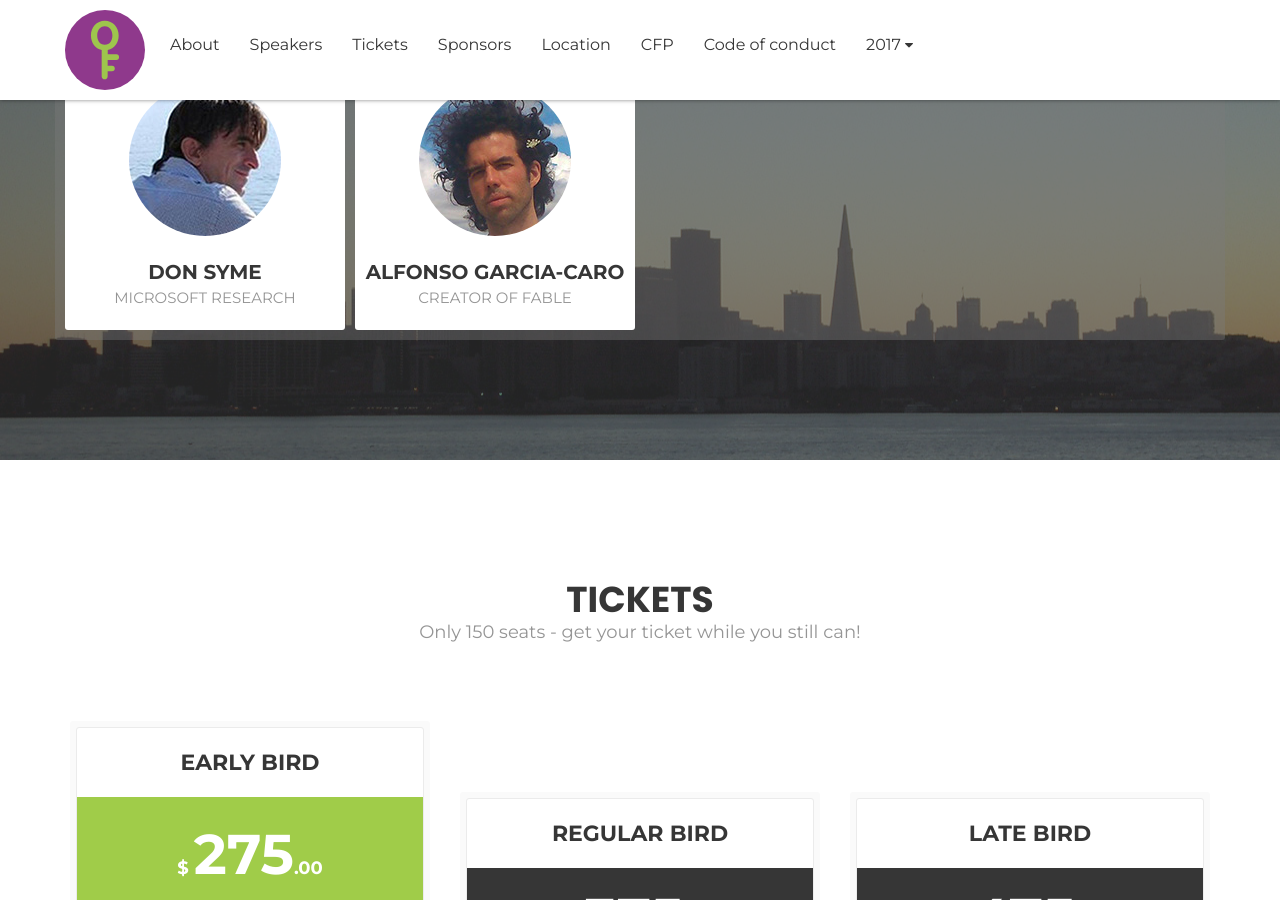
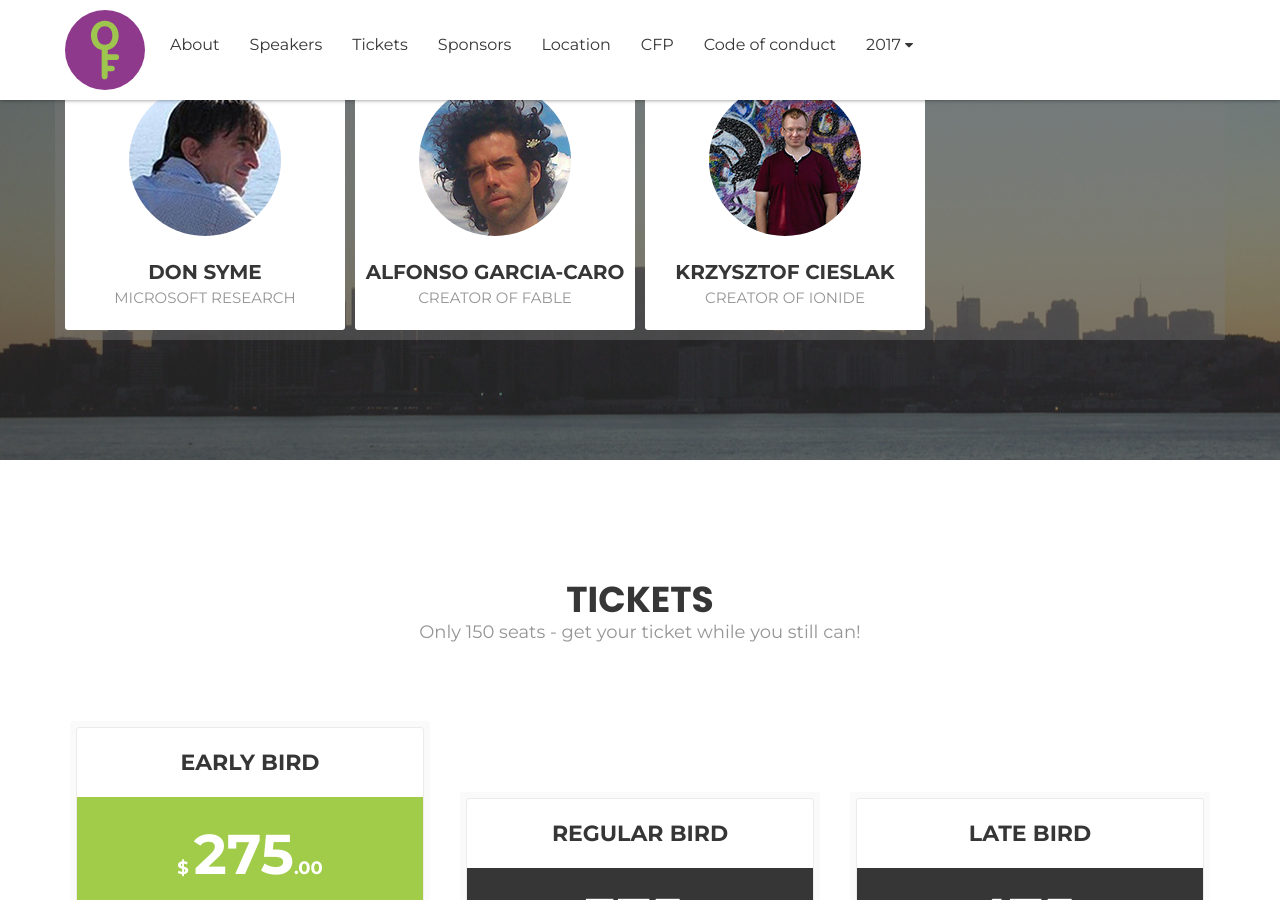
Before and after one commit to open-fsharp/open-fsharp.github.io, a Jekyll site: the page built from index.html, in a window 1280 px wide and 900 px high, scrolled down 1610 px. Built offline with Jekyll 4.4.1, drawn with Linux system fonts in a browser that asks for light colours; the list of posts is cut into pages by our own code; comment, search, counter and statistics services are not loaded.

Commit message:
add krzysztof cieslak to speakers

```diff
--- a/index.html
+++ b/index.html
@@ -142,7 +142,6 @@
 							</div>
 							<div class="speaker-social">
 								<ul class="social-media">
-									<!--<li><a href="#"><i class="fa fa-facebook"></i></a></li>-->
 									<li><a href="https://twitter.com/dsyme"><i class="fa fa-twitter"></i></a></li>
 									<li><a href="https://github.com/dsyme"><i class="fa fa-github"></i></a></li>
 									<li><a href="https://blogs.msdn.microsoft.com/dsyme/"><i class="fa fa-rss"></i></a></li>
@@ -164,9 +163,29 @@
 							</div>
 							<div class="speaker-social">
 								<ul class="social-media">
-									<!--<li><a href="#"><i class="fa fa-facebook"></i></a></li>-->
 									<li><a href="https://twitter.com/alfonsogcnunez"><i class="fa fa-twitter"></i></a></li>
 									<li><a href="https://github.com/alfonsogarciacaro"><i class="fa fa-github"></i></a></li>
+								</ul>
+							</div>
+						</div><!-- /.speaker-item -->
+					</div><!-- /.row -->
+				</div><!-- /.col-sm-6 col-md-3 -->
+
+				<div class="col-sm-6 col-md-3">
+					<div class="row">
+						<div class="speaker-item">
+							<div class="speaker-thumb">
+								<a href="#"><img src="{{ site.baseurl }}public/assets/speakers/2018/krzysztof-cieslak.jpg" alt="Chris Holt"></a>
+							</div><!-- /.speaker-thumb -->
+							<div class="speaker-content">
+								<a href="#" class="speaker-name">KRZYSZTOF CIESLAK</a>
+								<p class="designation">Creator of Ionide</p>
+							</div>
+							<div class="speaker-social">
+								<ul class="social-media">
+									<li><a href="https://twitter.com/k_cieslak"><i class="fa fa-twitter"></i></a></li>
+									<li><a href="https://github.com/Krzysztof-Cieslak"><i class="fa fa-github"></i></a></li>
+									<li><a href="http://www.kcieslak.io/"><i class="fa fa-rss"></i></a></li>
 								</ul>
 							</div>
 						</div><!-- /.speaker-item -->
```
Also changed, not shown: public/assets/speakers/2018/krzysztof-cieslak.jpg (added).
